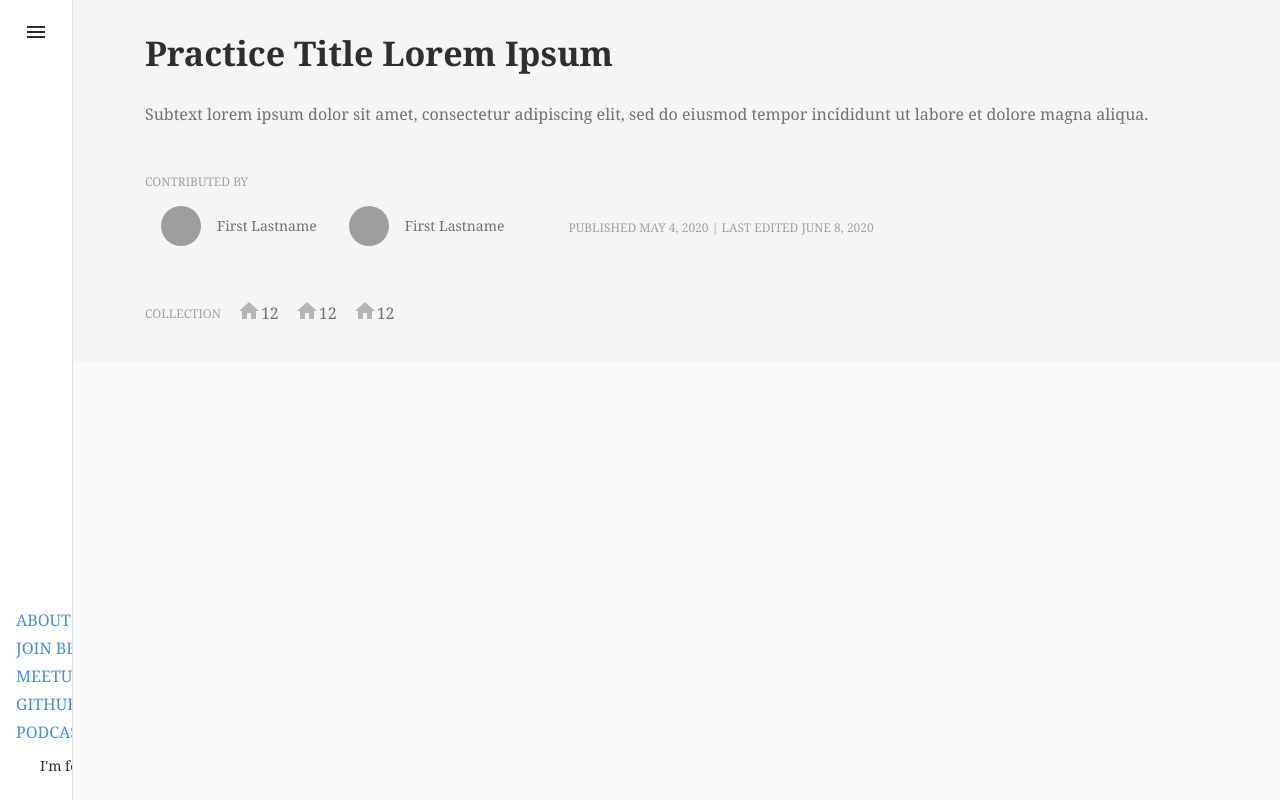
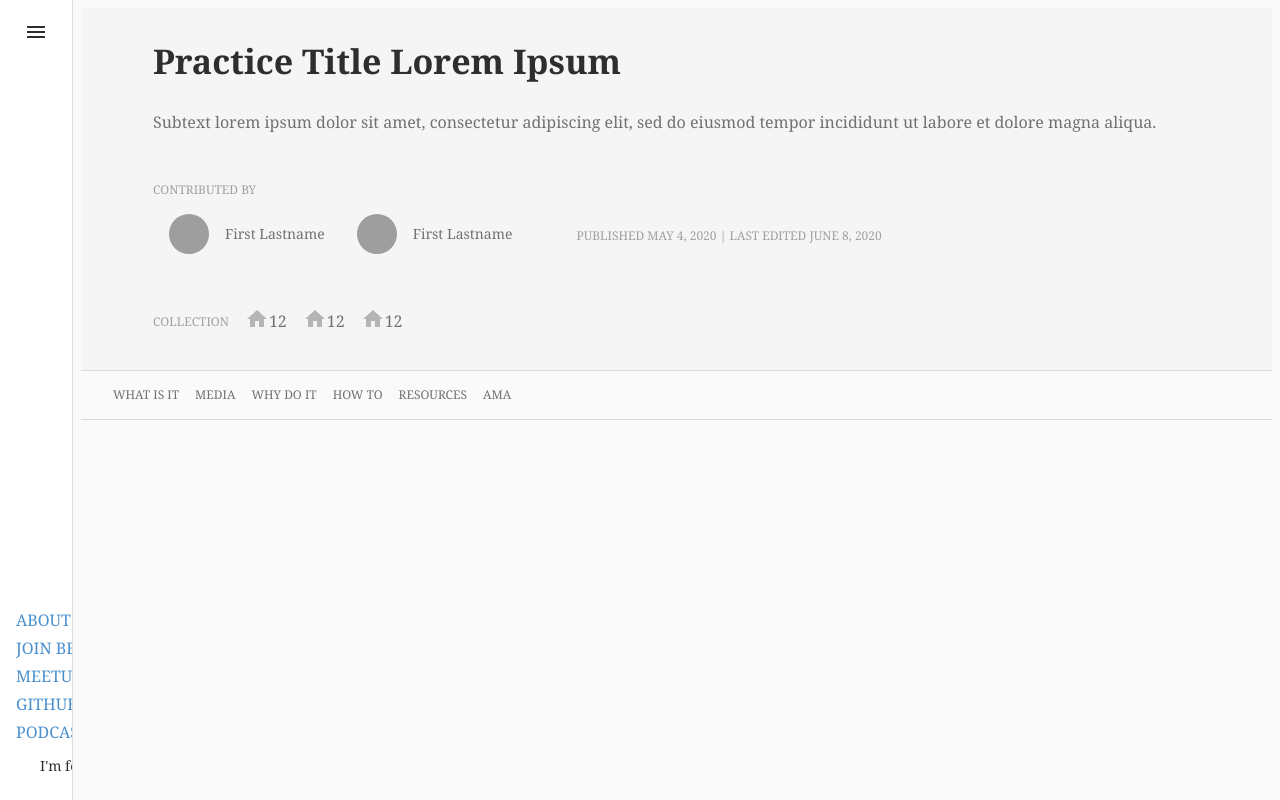
Before and after one commit to openpracticelibrary/opl-fe, a React (Create React App) app: page / in a window 1280 px wide. Built offline with nearby package versions, Linux system fonts and the light colour scheme; grey boxes are pictures that could not be loaded.

Commit message:
adding a menu to practice page

```diff
--- /dev/null
+++ b/src/components/practicePage/PageMenu/index.js
@@ -0,0 +1,44 @@
+import React from 'react';
+import PropTypes from 'prop-types';
+import {makeStyles} from '@material-ui/core/styles';
+import Toolbar from '@material-ui/core/Toolbar';
+import Link from '@material-ui/core/Link';
+
+const useStyles = makeStyles((theme) => ({
+
+    toolbarSecondary: {
+
+        overflowX: 'auto',
+    },
+    toolbarLink: {
+        padding: theme.spacing(1),
+        flexShrink: 0,
+        color: theme.palette.text.secondary,
+    },
+}));
+
+export default function PageMenu(props) {
+    const classes = useStyles();
+    const {sections} = props;
+
+    return (
+        <React.Fragment>
+            <Toolbar component="nav" variant="dense" className={classes.toolbarSecondary}>
+                {sections.map((section) => (
+                    <Link
+                        href={section.url}
+                        className={classes.toolbarLink}
+                        variant={'overline'}
+                    >
+                        {section.title}
+                    </Link>
+                ))}
+            </Toolbar>
+        </React.Fragment>
+    );
+}
+
+PageMenu.propTypes = {
+    sections: PropTypes.array,
+    title: PropTypes.string,
+};
--- a/src/pages/PracticePageContent.js
+++ b/src/pages/PracticePageContent.js
@@ -2,23 +2,48 @@ import React from 'react';
 import PracticeHeader from '../components/practicePage/Header/index';
 import {makeStyles} from "@material-ui/core/styles/index";
 import Box from '@material-ui/core/Box';
+import PageMenu from '../components/practicePage/PageMenu';
+import Divider from '@material-ui/core/Divider';
 
 const useStyles = makeStyles((theme) => ({
+    root: {
+        display: 'flex',
+        flexDirection: 'column',
+        flexGrow: 1,
+        padding: theme.spacing(1),
+    },
     titleBox: {
-        display:"flex",
-        justifyContent:"flex-start",
+        display: "flex",
+        justifyContent: "flex-start",
         backgroundColor: theme.palette.common.white,
         width: '100%',
-    },
+    }
+}));
 
-}));
+const sections = [
+    {title: 'What is it', url: '#'},
+    {title: 'Media', url: '#'},
+    {title: 'Why do it', url: '#'},
+    {title: 'How to', url: '#'},
+    {title: 'Resources', url: '#'},
+    {title: 'AMA', url: '#'},
+];
 
 export default function PracticePageContent() {
     const classes = useStyles();
 
     return (
-        <Box className={classes.titleBox}>
-            <PracticeHeader />
-        </Box>
+        <React.Fragment>
+            <Box className={classes.root}>
+                <Box className={classes.titleBox}>
+                    <PracticeHeader/>
+                </Box>
+                <Box>
+                    <Divider/>
+                    <PageMenu sections={sections}/>
+                    <Divider/>
+                </Box>
+            </Box>
+        </React.Fragment>
     )
 };
```
